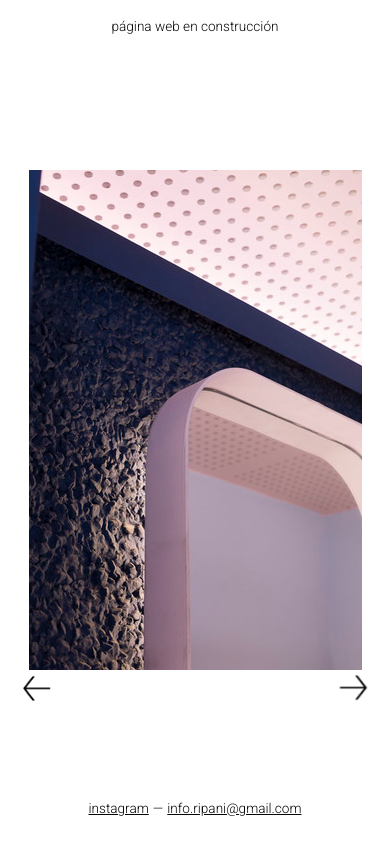
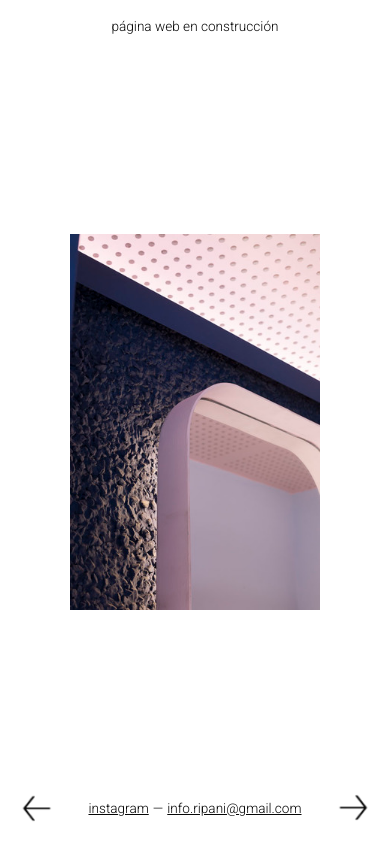
Before and after one commit to fecosos/simple_gallery, a React (Create React App) app: page / in a window 390 px wide. Built offline with nearby package versions, Linux system fonts and the light colour scheme.

Commit message:
Add fade and improve styles

```diff
--- a/src/App.scss
+++ b/src/App.scss
@@ -24,9 +24,19 @@ header h1 {
   z-index: 1;
 
   .images {
-    transition: transform 0.4s cubic-bezier(0.31, 0.97, 0.82, 0.48),
-      opacity 0.5s ease;
+    transition: transform 0.4s cubic-bezier(0.31, 0.97, 0.82, 0.48);
     opacity: 0;
+    line-height: 0;
+    width: calc(100% - 120px);
+    height: 500px;
+    display: flex;
+    justify-content: center;
+    align-items: center;
+
+    img {
+      position: absolute;
+      transition: opacity 0.5s ease;
+    }
   }
   img {
     max-width: 100%;
@@ -104,9 +114,15 @@ header h1 {
 }
 
 @media (max-width: 650px) {
-  .Gallery .button {
-    top: initial;
-    bottom: -20px;
+  .Gallery {
+    .button {
+      top: initial;
+      position: fixed;
+      bottom: 0;
+    }
+    .images {
+      max-height: 90vh;
+    }
   }
   .footer {
     position: absolute;
@@ -114,6 +130,7 @@ header h1 {
     right: 0;
     bottom: 20px;
     text-align: center;
+    z-index: 0;
 
     .text {
       display: none;
--- a/src/Gallery.js
+++ b/src/Gallery.js
@@ -23,21 +23,28 @@ function Gallery() {
 
   useEffect(() => {
     setTimeout(() => {
+      console.log("aca");
+
       setImageOpacity(1);
     }, 500);
   }, []);
 
-  const fadeOutImage = () =>
-    new Promise(function(resolve, reject) {
-      setImageOpacity(0);
-      setTimeout(() => {
-        setImageOpacity(1);
-        resolve();
-      }, 400);
-    });
+  useEffect(() => {
+    setTimeout(() => {
+      setImageOpacity(1);
+    }, 100);
+  }, [currentImage]);
+
+  // const fadeOutImage = () =>
+  //   new Promise(function(resolve, reject) {
+  //     setImageOpacity(0);
+  //     setTimeout(() => {
+  //       resolve();
+  //     }, 350);
+  //   });
 
   const handlePreviousImage = async () => {
-    await fadeOutImage();
+    // await fadeOutImage();
     if (currentImage !== 0) {
       setCurrentImage(currentImage - 1);
 
@@ -48,7 +55,7 @@ function Gallery() {
   };
 
   const handleNextImage = async () => {
-    await fadeOutImage();
+    // await fadeOutImage();
 
     if (currentImage !== imagesUrls.length - 1) {
       setCurrentImage(currentImage + 1);
@@ -67,7 +74,8 @@ function Gallery() {
     x - window.innerWidth / 2,
     y - window.innerHeight / 2
   ];
-  const trans1 = (x, y) => `translate3d(${x / 60}px,${y / 70}px,0)`;
+  const trans1 = (x, y) =>
+    `translate3d(${Math.floor(x / 60)}px,${Math.floor(y / 70)}px,0)`;
 
   const [props, set] = useSpring(() => ({
     xy: [0, 0],
@@ -100,10 +108,16 @@ function Gallery() {
         <img src={arrow_left} className="arrow left" alt="arrow left" />
       </button>
       <animated.div style={imageStyles} className="images">
-        <img
-          src={imagesUrls[currentImage]}
-          alt={`Trabajos realizados ${currentImage + 1}`}
-        />
+        {imagesUrls.map((image, index) => {
+          return (
+            <img
+              style={{ opacity: `${index === currentImage ? 1 : 0}` }}
+              src={image}
+              key={index}
+              alt={`Trabajos realizados ${currentImage + 1}`}
+            />
+          );
+        })}
       </animated.div>
       <button className="button right" onClick={handleNextImage}>
         <img src={arrow_right} className="arrow right" alt="arrow right" />
```
